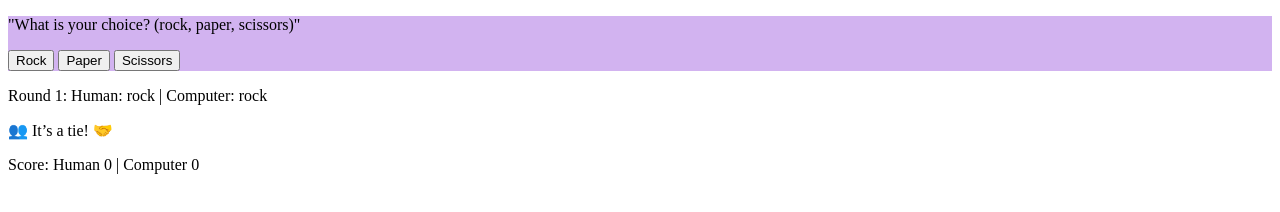
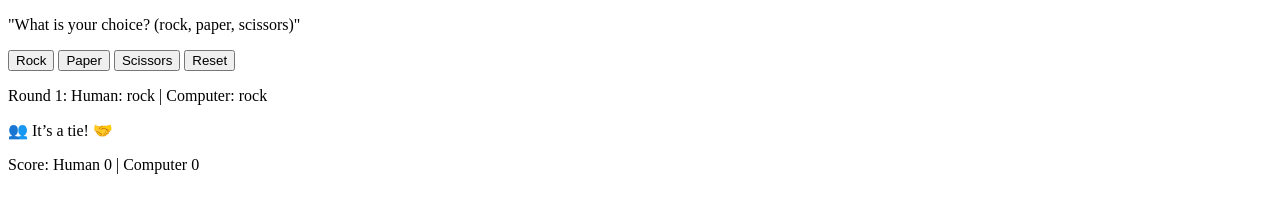
Before and after one commit to AnnnaKorol/Rock-Paper-Scissors, a plain HTML site: page index.html in a window 1280 px wide. Both pictures are taken after a click on the button "Rock". Drawn offline with Linux system fonts and the light colour scheme.

Commit message:
add a button

```diff
--- a/index.html
+++ b/index.html
@@ -8,11 +8,13 @@
   </head>
   <body>
     <div id="containerMain">
-      <div class="containerChoice">
+      <div id="containerChoice">
         <p>"What is your choice? (rock, paper, scissors)"</p>
         <button id="rockBtn">Rock</button>
         <button id="paperBtn">Paper</button>
         <button id="scissorsBtn">Scissors</button>
+
+        <!-- <button id="resetBtn">Reset</button> -->
       </div>
 
     </div>
--- a/javascript.js
+++ b/javascript.js
@@ -1,4 +1,3 @@
-
 //!Add buttons to java script:
 const rock = document.querySelector("#rockBtn");
 const scissors = document.querySelector("#scissorsBtn");
@@ -6,11 +5,10 @@ const paper = document.querySelector("#paperBtn");
 
 //!Main container and paragraphs for the results received:
 const containerMain = document.querySelector("#containerMain");
-const choiceBoth = document.createElement("p");                   //Round 1: Human: rock | Computer: rock
-const containerScore = document.createElement("div");             //👥 It’s a tie! 🤝
-const roundPlay = document.createElement("p");                    //Score: Human 0 | Computer 0
-const resultText = document.createElement("p");                   //🎉 Congratulations! You won the game. Final score: Human ${humanScore} | Computer ${computerScore}`;
-
+const choiceBoth = document.createElement("p"); //Round 1: Human: rock | Computer: rock
+const containerScore = document.createElement("div"); //👥 It’s a tie! 🤝
+const roundPlay = document.createElement("p"); //Score: Human 0 | Computer 0
+const resultText = document.createElement("p"); //🎉 Congratulations! You won the game. Final score: Human ${humanScore} | Computer ${computerScore}`;
 
 let humanScore = 0;
 let computerScore = 0;
@@ -29,25 +27,21 @@ function getComputerChoice() {
   }
 }
 
-
 rock.addEventListener("click", () => playRound("rock"));
 scissors.addEventListener("click", () => playRound("scissors"));
 paper.addEventListener("click", () => playRound("paper"));
 
 
 
-
-
 // Play a single round
 function playRound(humanChoice) {
-  if (currentRound > totalRounds) {
-      return;  // Game over, no more rounds to play
+  if (currentRound >= totalRounds+1) {
+    return; // Game over, no more rounds to play
   }
 
   const computerChoice = getComputerChoice();
 
   choiceBoth.textContent = `Round ${currentRound}: Human: ${humanChoice} | Computer: ${computerChoice}`;
-
 
   if (humanChoice === computerChoice) {
     containerScore.textContent = "👥 It’s a tie! 🤝";
@@ -64,19 +58,15 @@ function playRound(humanChoice) {
   }
 
   roundPlay.textContent = `Score: Human ${humanScore} | Computer ${computerScore}`;
-
-  if (currentRound === totalRounds) {
-      endGame();
-  } else {
   currentRound++;
-  }
 
       // Append elements to DOM
       containerMain.appendChild(choiceBoth);
       containerMain.appendChild(containerScore);
       containerMain.appendChild(roundPlay);
+  if (currentRound === totalRounds+1) {
+    endGame();
   }
-
 
 
   // End the game and display final result
@@ -90,85 +80,14 @@ function endGame() {
     }
     containerMain.appendChild(resultText);
   }
-
-
-
-
-
-
-
-
-
-
-
-
-
-
-
-
-
-
-
-
-
-
-
-
-
-
-
-
-
-
-
-
-
-
-
-
-
-
-
-
-
-
-
-
-
-
-
-
-
-
-
-
-
-
-
-
-
-
-
-
-
-
-
-
-
-
-
-
-
-
-
-
-
-
-
-
-
-
-
+    if(currentRound == 2) {
+      const reset = document.createElement("button");
+      const containerChoice = document.querySelector("#containerChoice");
+      containerChoice.appendChild(reset);
+      reset.textContent = "Reset";
+      return reset;
+    }
+}
 
 
 
@@ -192,14 +111,12 @@ function endGame() {
 // containerMain.appendChild(roundResult);
 // containerMain.appendChild(resultText);
 
-
 // //Human choice
 //  function getHumanChoice() {
 //   const humanChoice = ['rock', 'scissors', 'paper'];
 //   return humanChoice;
 // }
 // getHumanChoice();
-
 
 // //Computer choice
 // function getComputerChoice() {
@@ -213,7 +130,6 @@ function endGame() {
 //   }
 // }
 // getComputerChoice();
-
 
 // //Human choice
 // // function getHumanChoice() {
@@ -232,12 +148,6 @@ function endGame() {
 // //   return humanChoice;
 // // }
 // //console.log(getHumanChoice());
-
-
-
-
-
-
 
 // // Play single round
 // function playRound(humanChoice, computerChoice) {
@@ -268,7 +178,6 @@ function endGame() {
 //   }
 // }
 // playRound();
-
 
 // // Play single round
 // // function playRound(humanChoice, computerChoice) {
@@ -306,9 +215,6 @@ function endGame() {
 // // }
 // // //console.log(playRound());
 
-
-
-
 // // Play game with added Scores for computer and human
 // function playGame() {
 //   let humanScore = 0;
@@ -332,8 +238,6 @@ function endGame() {
 //     );
 //   }
 
-
-
 //  //Calculate the score and provide the winner
 //  if (humanScore > computerScore) {
 //   resultText.textContent =`Congratulation🎉!You won the game. \n\n Final score: Human ${humanScore} - Computer ${computerScore}`;
@@ -346,43 +250,6 @@ function endGame() {
 // }
 
 // playGame();
-
-
-
-
-
-
-
-
-
-
-
-
-
-
-
-
-
-
-
-
-
-
-
-
-
-
-
-
-
-
-
-
-
-
-
-
-
 
 // // Play game with added Scores for computer and human
 // function playGame() {
@@ -408,8 +275,6 @@ function endGame() {
 //     );
 //   }
 
-
-
 // //Play game with added Scores for computer and human
 // function playGame() {
 //   let humanScore = 0;
@@ -433,9 +298,6 @@ function endGame() {
 //       "*****************************************************************************"
 //     );
 //   }
-
-
-
 
 //Calculate the score and provide the winner
 //   if (humanScore > computerScore) {
@@ -464,27 +326,6 @@ function endGame() {
 
 // playGame();
 
-
-
-
-
-
-
-
-
-
-
-
-
-
-
-
-
-
-
-
-
-
 //1) Computer provide a random number that is the value to display: rock =1, scissors=2, paper=3
 //2) Human provide the answer: "rock" "scissors" "paper" and the answer should be checked if "rock" then 1, if scissors then 2, if paper then 3.
 //3) If you win! * 5 > you lose! * 5 return
@@ -498,6 +339,4 @@ function endGame() {
 //)
 //return  computerChoice+=1 &&
 
-
-
 //
```
Lines whose indentation alone changed are shown as unchanged.
